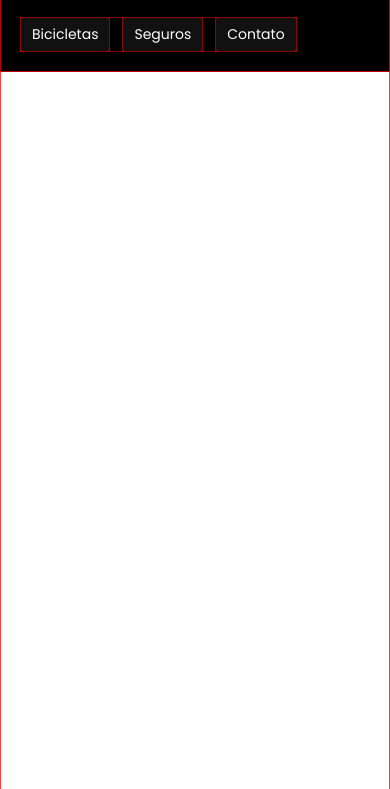
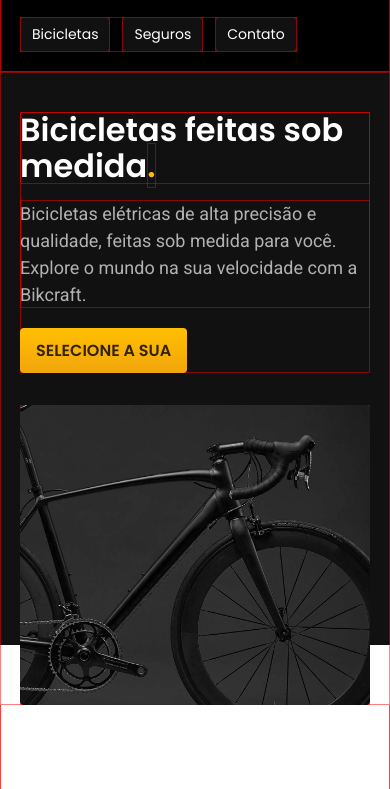
Before and after one commit to antoniovalkennedy/mybikcraft, a plain HTML site: page index.html in a window 390 px wide. Shown: the part 55-844 px from the top of the page. Drawn offline with Linux system fonts and the light colour scheme.

Commit message:
criado hero

```diff
--- /dev/null
+++ b/css/home/hero.css
@@ -0,0 +1,64 @@
+.hero {
+  background-color: var(--cor-12);
+  box-shadow: inset 0 -7.5rem 0 0 var(--cor-0);
+}
+
+.hero__content {
+  display: grid;
+  grid-template-columns: repeat(2, 1fr);
+  align-items: end;
+  gap: 0 2.5rem;
+}
+
+.hero__data {
+  padding-bottom: 12.5rem;
+}
+
+.hero__title {
+  margin-bottom: 2rem;
+}
+
+.hero__subtitle {
+  margin-bottom: 1.25rem;
+}
+
+.hero__image {
+  height: 100%;
+}
+
+.hero__image img {
+  height: 100%;
+  object-fit: cover;
+  object-position: top;
+}
+
+@media screen and (max-width: 800px) {
+  .hero {
+    background-color: var(--cor-11);
+    box-shadow: inset 0 -3.75rem 0 0 var(--cor-0);
+  }
+
+  .hero__content {
+    grid-template-columns: 1fr;
+    gap: 0;
+  }
+
+  .hero__data {
+    padding-bottom: 0;
+    margin-top: 2.5rem;
+    margin-bottom: 2rem;
+  }
+
+  .hero__title {
+    margin-bottom: 1rem;
+  }
+
+  .hero__image img {
+    height: 300px;
+  }
+
+  .hero__image img {
+    width: 100%;
+    object-position: center;
+  }
+}
--- a/css/style.css
+++ b/css/style.css
@@ -6,3 +6,6 @@
 
 /* HEADER */
 @import "./global/header.css";
+
+/* HOME */
+@import "./home/hero.css";
--- a/css/utils/components.css
+++ b/css/utils/components.css
@@ -3,3 +3,28 @@
   margin: 0 auto;
   padding: 0 20px;
 }
+
+.button {
+  display: inline-block;
+  background: linear-gradient(#ffbf00, #f2a50c);
+  font-family: "Poppins", sans-serif;
+  font-size: 1.125rem;
+  font-weight: 600;
+  line-height: 1.35;
+  color: var(--cor-p5);
+  padding: 1rem 2rem;
+  border-radius: 4px;
+  text-transform: uppercase;
+  box-shadow: 0px 1px 2px rgba(0, 0, 0, 0.1);
+}
+
+.button:hover {
+  background: linear-gradient(#ffb60d, #e59317);
+}
+
+@media screen and (max-width: 600px) {
+  .button {
+    font-size: 1rem;
+    padding: 0.75rem 1rem;
+  }
+}
--- a/index.html
+++ b/index.html
@@ -43,7 +43,20 @@
 
   <!--==================== MAIN ====================-->
   <main>
+    <!--==================== HERO ====================-->
+    <article class="hero">
+      <div class="hero__content container">
+        <div class="hero__data">
+          <h1 class="hero__title font-1-xxl cor-0">Bicicletas feitas sob medida<span class="cor-p1">.</span></h1>
+          <p class="hero__subtitle font-2-l cor-5">Bicicletas elétricas de alta precisão e qualidade, feitas sob medida para você. Explore o mundo na sua velocidade com a Bikcraft.</p>
+          <a href="./bicicletas.html" class="button">Selecione a sua</a>
+        </div>
 
+        <div class="hero__image">
+          <img src="./assets/img/fotos/introducao.jpg" alt="Bicicleta elétrica preta.">
+        </div>
+      </div>
+    </article>
   </main>
 
   <!--==================== FOOTER ====================-->
```
